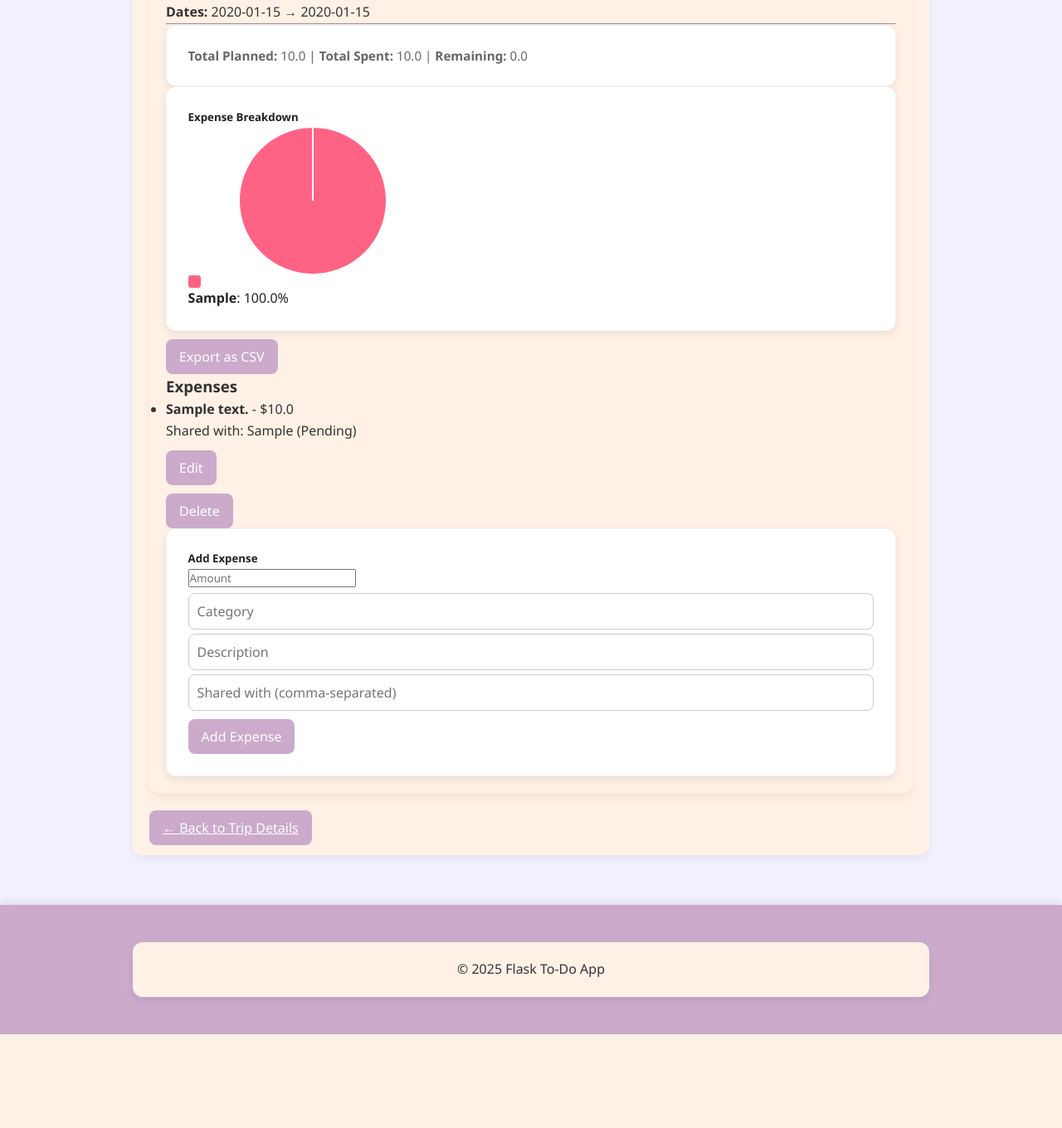
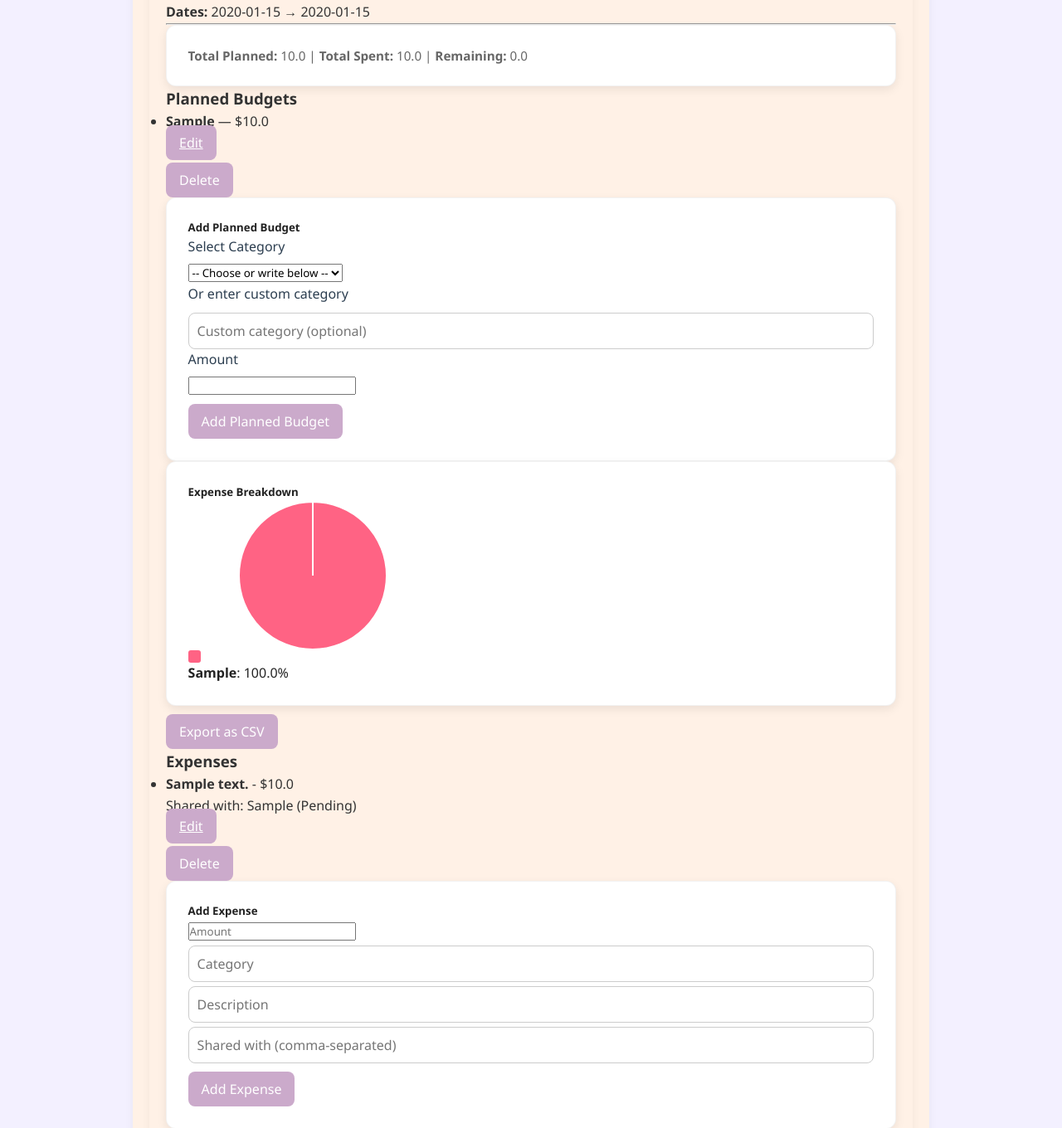
Before and after one commit to lumia-Qcode/JetSetGo, a Flask app: page /trip/1/budget in a window 1280 px wide. Shown: the part 464-1824 px from the top of the page at 83% size. Before the commit the page ends 1711 px from the top, so only its background shows below. Run offline with Flask 3, Linux system fonts and the light colour scheme; tables that the repository leaves empty hold one stand-in row (values such as "Sample post"); one stand-in notice (Sample message) is shown.

Commit message:
Fixed Destinations in Edit trips + Implemented Planned Budget CRUD operations + Added due time to Itenerary + Added Edit Tasks Feature

```diff
--- a/app/routes/trips.py
+++ b/app/routes/trips.py
@@ -1,5 +1,5 @@
 from flask import Blueprint, render_template, request, redirect, url_for, flash, session
-from app.models import Trip, ItineraryItem,  Expense, User
+from app.models import Trip, ItineraryItem,  Expense, User, PlannedBudget
 from werkzeug.security import check_password_hash
 from datetime import datetime
 
@@ -33,7 +33,7 @@ def create_trip():
         description = request.form.get("description")
 
         if not title or not destinations or not start_date or not end_date:  # Basic validation
-            flash("All required fields must be filled", "danger")
+            flash("All required fields must be filled", "info")
             return redirect(url_for("trips.create_trip"))
 
 
@@ -97,7 +97,7 @@ def share_trip(trip_id):
     trip = Trip.query.get_or_404(trip_id)       # Get trip by ID or return 404 if not found
     user_id = session.get("user_id")
     if not user_id:     # If user not logged in, redirect to login
-        flash("Please log in.", "warning")
+        flash("Please log in.", "info")
         return redirect(url_for("auth.login"))
 
     if user_id not in trip.get_participant_ids():  # Check if current user is a participant
@@ -142,7 +142,7 @@ def delete_trip(trip_id):
     user_id = session.get('user_id')
 
     if not user_id:     # If user not logged in, redirect to login
-        flash("You must be logged in to perform this action.", "danger")
+        flash("You must be logged in to perform this action.", "info")
         return redirect(url_for("auth.login"))
 
     user = User.query.get(session["user_id"])   # Current user attempting to delete the trip
@@ -168,7 +168,7 @@ def delete_user_trips(user_id):
     user_id = session.get('user_id')
 
     if not user_id:    # If user not logged in, redirect to login
-        flash("You must be logged in to perform this action.", "danger")
+        flash("You must be logged in to perform this action.", "info")
         return redirect(url_for("auth.login"))
 
     if request.method == "POST":
@@ -199,16 +199,18 @@ def add_itinerary(trip_id):
     # Retrieve form data
     title = request.form.get("title")
     date = request.form.get("date")
+    time = request.form.get("time")
     location = request.form.get("location")
     notes = request.form.get("notes")
 
     if not title or not date:   # Basic validation
-        flash("Itinerary item must have a title and date", "danger")
+        flash("Itinerary item must have a title and date", "info")
         return redirect(url_for("trips.trip_detail", trip_id=trip_id))
 
     # Convert date string to date object
     date = datetime.strptime(date, "%Y-%m-%d").date()
-    trip.add_itinerary_item(title, date, location, notes)   # Call instance method to add itinerary item
+    time = datetime.strptime(time, "%H:%M:%S").time() if time else None
+    trip.add_itinerary_item(title, date, location, notes, time)   # Call instance method to add itinerary item
 
     flash("Itinerary item added!", "success")
     return redirect(url_for("trips.trip_detail", trip_id=trip_id))
@@ -221,21 +223,25 @@ def edit_itinerary(item_id):
     user_id = session.get("user_id")
 
     if user_id not in item.trip.get_participant_ids():  # Check if current user is a participant
-        flash("You do not have permission to edit this itinerary item.", "danger")
+        flash("You do not have permission to edit this itinerary item.", "info")
         return redirect(url_for("trips.trip_detail", trip_id=item.trip_id))
 
     if request.method == 'POST':
         # Retrieve form data
         title = request.form.get("title")
         date = request.form.get("date")
+        time = request.form.get("time")
         location = request.form.get("location")
         notes = request.form.get("notes")
 
         # Convert date string to date object, if user updated date
         if date:
             date = datetime.strptime(date, "%Y-%m-%d").date()
+        if time:
+            time = datetime.strptime(time, "%H:%M:%S").time()
 
-        item.update(title=title, date=date, location=location, notes=notes)  # Call instance method to update itinerary item
+         # Update itinerary item details using instance method
+        item.update(title=title, date=date, location=location, notes=notes, time=time)
         flash("Itinerary item updated!", "success")
         return redirect(url_for("trips.trip_detail", trip_id=item.trip_id))
 
@@ -284,28 +290,92 @@ def trip_budget(trip_id):
         return redirect(url_for("trips.trip_budget", trip_id=trip_id))
 
     return render_template("budget.html", trip=trip)
+#==========================================================================================================
+@trips_bp.route("/trip/<int:trip_id>/add_planned_budget", methods=["GET", "POST"])
+def add_planned_budget(trip_id):
+    trip = Trip.query.get_or_404(trip_id)   # Get trip by ID or return 404 if not found
+
+    if not trip.budget:     # If budget does not exist yet, initialize it
+        trip.init_budget()
+
+    # Retrieve form data
+    if request.method == "POST":
+        amount = float(request.form.get("amount"))
+        category = request.form.get("category")
+
+        if amount <= 0 or not category:   # Basic validation
+            flash("Invalid planned budget details", "danger")
+        else:
+            trip.budget.add_planned_budget(amount=amount, category=category)
+
+        flash("Planned budget added successfully!", "success")
+        return redirect(url_for("trips.trip_budget", trip_id=trip_id))
+    return render_template("budget.html", trip=trip)
+
+#==========================================================================================================
+@trips_bp.route("/update_planned_budget/<int:planned_budget_id>", methods=["GET", "POST"])
+def update_planned_budget(planned_budget_id):
+    planned_budget = PlannedBudget.query.get_or_404(planned_budget_id)  # Get planned budget by ID or return 404 if not found
+    trip = planned_budget.budget.trip
+    user_id = session.get("user_id")
+
+    if user_id not in trip.get_participant_ids():  # Check if current user is a participant
+        flash("You do not have permission to update this planned budget.", "danger")
+        return redirect(url_for("trips.trip_budget", trip_id=trip.id))
+
+    if request.method == "POST":
+        new_amount = float(request.form.get("amount"))
+        new_category = request.form.get("category")
+
+        if new_amount <= 0 or not new_category:   # Basic validation
+            flash("Invalid planned budget details", "danger")
+        else:
+            planned_budget.update_budget(new_amount=new_amount, new_category=new_category)
+
+        flash("Planned budget updated successfully!", "success")
+        return redirect(url_for("trips.trip_budget", trip_id=trip.id))
+    return render_template("edit_planned_budget.html", trip=trip, planned_budget=planned_budget)
+
+#==========================================================================================================
+@trips_bp.route("/delete_planned_budget/<int:planned_budget_id>", methods=["POST"])
+def delete_planned_budget(planned_budget_id):
+    planned_budget = PlannedBudget.query.get_or_404(planned_budget_id)  # Get planned budget by ID or return 404 if not found
+    trip = planned_budget.budget.trip
+    user_id = session.get("user_id")
+
+    if user_id not in trip.get_participant_ids():  # Check if current user is a participant
+        flash("You do not have permission to delete this planned budget.", "danger")
+        return redirect(url_for("trips.trip_budget", trip_id=trip.id))
+
+    # Delete the planned budget
+    planned_budget.delete_planned_budget()
+
+    flash("Planned budget deleted successfully!", "success")
+    return redirect(url_for("trips.trip_budget", trip_id=trip.id))
 
 #==========================================================================================================
 
-@trips_bp.route("/expense/<int:expense_id>/edit", methods=["POST"])
+@trips_bp.route("/expense/<int:expense_id>/edit", methods=["GET", "POST"])
 def edit_expense(expense_id):
     expense = Expense.query.get_or_404(expense_id)
 
-    # Retreive form data
-    amount = request.form.get("amount")
-    description = request.form.get("description")
-    shared_with = request.form.get("shared_with")
-    category = request.form.get("category")
+    # Retrieve form data
+    if request.method == "POST":
+        amount = request.form.get("amount")
+        description = request.form.get("description")
+        shared_with = request.form.get("shared_with")
+        category = request.form.get("category")
 
-    if not amount or float(amount) <= 0:   # Basic validation
-        flash("Invalid expense amount", "danger")
+        if not amount or float(amount) <= 0:   # Basic validation
+            flash("Invalid expense amount", "danger")
+            return redirect(url_for("trips.trip_budget", trip_id=expense.budget.trip_id))
+
+        # Update expense details using instance method
+        expense.update_details(amount=amount, description=description, shared_with=shared_with, category=category)
+
+        flash("Expense updated successfully!", "success")
         return redirect(url_for("trips.trip_budget", trip_id=expense.budget.trip_id))
-
-    # Update expense details using instance method
-    expense.update_details(amount=amount, description=description, shared_with=shared_with, category=category)
-
-    flash("Expense updated successfully!", "success")
-    return redirect(url_for("trips.trip_budget", trip_id=expense.budget.trip_id))
+    return render_template("edit_expense.html", expense=expense)
 
 #==========================================================================================================
 
--- a/app/static/css/style.css
+++ b/app/static/css/style.css
@@ -168,6 +168,24 @@ footer {
 .flash.error {
   background-color: #ffadad;
   color: #6b0000;
+}
+
+.flash.info {
+  background-color: #cce5ff;
+  color: #084298;
+}
+
+/* Warning (yellow) */
+.flash.warning {
+  background-color: #fff3cd;
+  color: #664d03;
+}
+
+/* Auto fade animation */
+@keyframes fadeOut {
+  0%   { opacity: 1; transform: translateY(0); }
+  80%  { opacity: 1; transform: translateY(0); }
+  100% { opacity: 0; transform: translateY(-10px); display: none; }
 }
 
 /* ==== Forms ==== */
@@ -526,3 +544,16 @@ input:focus {
   margin-bottom: 0.8rem;
   color: #6a0572;
 }
+
+.edit-btn {
+    background: none;
+    border: none;
+    padding: 0;
+    cursor: pointer;
+    transition: transform 0.2s ease;
+}
+
+.edit-btn:hover svg {
+    transform: scale(1.2);
+    fill: #FFD700; /* brighter yellow on hover */
+}
--- a/app/templates/budget.html
+++ b/app/templates/budget.html
@@ -16,6 +16,81 @@
             <b>Remaining:</b> {{ trip.budget.calculate_remaining() }}
         </p>
     </div>
+
+    <!-- Planned Budgets -->
+<h3>Planned Budgets</h3>
+{% if trip.budget.planned_budgets|length == 0 %}
+    <p class="text-muted">No planned budgets yet.</p>
+{% else %}
+    <ul class="list-group mb-3">
+      {% for pb in trip.budget.planned_budgets %}
+        <li class="list-group-item d-flex justify-content-between align-items-center">
+          <div>
+            <b>{{ pb.category }}</b> — ${{ pb.amount }}
+          </div>
+          <div>
+            <!-- Edit and Delete buttons -->
+            <a href="{{ url_for('trips.update_planned_budget', planned_budget_id=pb.id) }}" class="btn btn-primary btn-sm"> Edit </a>
+
+
+            <form action="{{ url_for('trips.delete_planned_budget', planned_budget_id=pb.id) }}" method="POST"
+                  onsubmit="return confirm('Delete this planned budget?');" class="d-inline">
+                <button class="btn btn-danger btn-sm">Delete</button>
+            </form>
+          </div>
+        </li>
+      {% endfor %}
+    </ul>
+{% endif %}
+
+<!-- Add Planned Budget -->
+<div class="card p-3 mb-4">
+    <h5>Add Planned Budget</h5>
+    <form action="{{ url_for('trips.add_planned_budget', trip_id=trip.id) }}" method="POST" id="plannedBudgetForm">
+        <div class="row">
+            <div class="col-md-4 mb-2">
+                <label for="suggestedCategory" class="form-label">Select Category</label>
+                <select name="category" id="suggestedCategory" class="form-select">
+                    <option value="" disabled selected>-- Choose or write below --</option>
+                    <option value="Food">Food</option>
+                    <option value="Transport">Transport</option>
+                    <option value="Accommodation">Accommodation</option>
+                    <option value="Shopping">Shopping</option>
+                    <option value="Entertainment">Entertainment</option>
+                    <option value="Miscellaneous">Miscellaneous</option>
+                </select>
+            </div>
+
+            <div class="col-md-4 mb-2">
+                <label for="customCategory" class="form-label">Or enter custom category</label>
+                <input type="text" id="customCategory" class="form-control" placeholder="Custom category (optional)">
+            </div>
+
+            <div class="col-md-4 mb-2">
+                <label for="plannedAmount" class="form-label">Amount</label>
+                <input type="number" name="amount" step="0.01" min="0" required id="plannedAmount" class="form-control">
+            </div>
+        </div>
+        <button type="submit" class="btn btn-success mt-2">Add Planned Budget</button>
+    </form>
+</div>
+
+<script>
+/* Allow user to write custom category and override dropdown */
+document.getElementById('plannedBudgetForm').addEventListener('submit', function (e) {
+    const customCategory = document.getElementById('customCategory').value.trim();
+    const select = document.getElementById('suggestedCategory');
+    if (customCategory) {
+        // If user typed a custom category, replace the select’s value before submitting
+        const tempOption = document.createElement('option');
+        tempOption.value = customCategory;
+        tempOption.text = customCategory;
+        tempOption.selected = true;
+        select.appendChild(tempOption);
+    }
+});
+</script>
+
 
     <!-- Chart -->
     <div class="card p-3 mb-3">
@@ -57,12 +132,7 @@
               </div>
               <div>
                 <!-- Edit button -->
-                <form action="{{ url_for('trips.edit_expense', expense_id=expense.id) }}" method="POST" class="d-inline">
-                    <input type="hidden" name="amount" value="{{ expense.amount }}">
-                    <input type="hidden" name="description" value="{{ expense.description }}">
-                    <input type="hidden" name="shared_with" value="{{ expense.shared_with }}">
-                    <button type="submit" class="btn btn-primary btn-sm">Edit</button>
-                </form>
+                <a href="{{ url_for('trips.edit_expense', expense_id=expense.id) }}" class="btn btn-primary btn-sm"> Edit </a>
 
                 <!-- Delete button -->
                 <form action="{{ url_for('trips.delete_expense', expense_id=expense.id) }}" method="POST"
--- a/app/templates/edit_itinerary.html
+++ b/app/templates/edit_itinerary.html
@@ -7,6 +7,7 @@
   <form action="{{ url_for('trips.edit_itinerary', item_id=item.id) }}" method="POST">
       <input type="text" name="title" value="{{ item.title }}" required class="form-control mb-2">
       <input type="date" name="date" value="{{ item.date }}" required class="form-control mb-2">
+      <input type="time" name="time" value="{{ item.time }}" class="form-control mb-2">
       <input type="text" name="location" value="{{ item.location }}" class="form-control mb-2">
       <textarea name="notes" class="form-control mb-2">{{ item.notes }}</textarea>
 
--- a/app/templates/edit_trip.html
+++ b/app/templates/edit_trip.html
@@ -11,7 +11,7 @@
         </div>
         <div class="mb-3">
             <label>Destination</label>
-            <input type="text" name="destinations" class="form-control" value="{{ trip.destinations | join(', ') }}" placeholder="Enter destinations (comma-separated)" required>
+           <input type="text" name="destinations" class="form-control" value="{{ trip.destinations | map(attribute='name') | join(', ') }}" placeholder="Enter destinations (comma-separated)" required>
         </div>
         <div class="row">
             <div class="col-md-6 mb-3">
```
Also changed, not shown: app/models.py (+51 -3 lines), app/routes/tasks.py (+22 -2 lines), app/templates/create_trip.html (+4 -4 lines), app/templates/edit_expense.html (added, +71 -0 lines), app/templates/edit_planned_budget.html (added, +26 -0 lines), app/templates/edit_task.html (added, +62 -0 lines), app/templates/tasks.html (+18 -1 lines), app/templates/trip_detail.html (+28 -1 lines), instance/todo.db.
